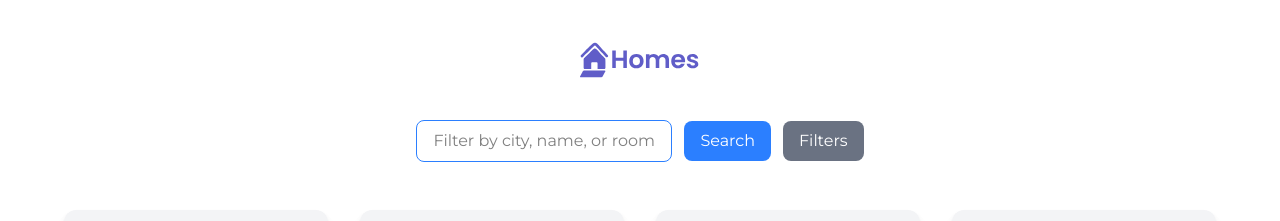
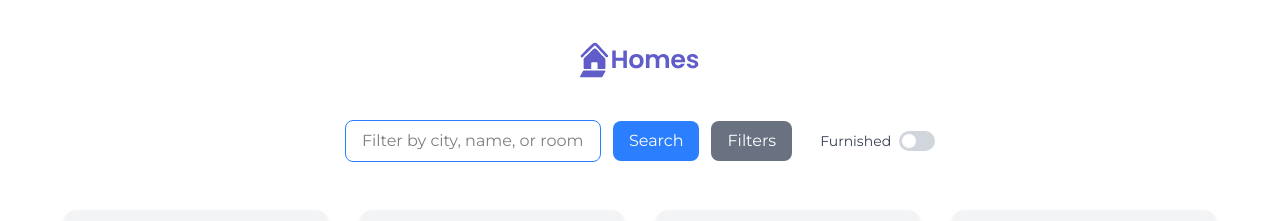
Before and after one commit to rohitroy-github/angular-app-homes, an Angular app: page / in a window 1280 px wide. Shown: the top 221 px of the page. Built offline with nearby package versions, Linux system fonts and the light colour scheme; data requests are answered from the project's data file.

Commit message:
add: toggle for furnished? [running]

```diff
--- a/db.json
+++ b/db.json
@@ -12,11 +12,8 @@
       "parking": true,
       "rent": "₹25,000/month",
       "roomType": "2 BHK",
-      "nearby": [
-        "Juhu Beach",
-        "Andheri Metro Station",
-        "Infinity Mall"
-      ]
+      "furnished": true,
+      "nearby": ["Juhu Beach", "Andheri Metro Station", "Infinity Mall"]
     },
     {
       "id": "1",
@@ -30,11 +27,9 @@
       "parking": false,
       "rent": "₹18,000/month",
       "roomType": "1 BHK",
-      "nearby": [
-        "Electronic City",
-        "Forum Mall",
-        "Silk Board Junction"
-      ]
+      "furnished": true,
+
+      "nearby": ["Electronic City", "Forum Mall", "Silk Board Junction"]
     },
     {
       "id": "2",
@@ -48,11 +43,9 @@
       "parking": false,
       "rent": "₹12,000/month",
       "roomType": "Studio Apartment",
-      "nearby": [
-        "Howrah Bridge",
-        "Park Street",
-        "Victoria Memorial"
-      ]
+      "furnished": true,
+
+      "nearby": ["Howrah Bridge", "Park Street", "Victoria Memorial"]
     },
     {
       "id": "3",
@@ -66,11 +59,9 @@
       "parking": true,
       "rent": "₹30,000/month",
       "roomType": "3 BHK",
-      "nearby": [
-        "Connaught Place",
-        "India Gate",
-        "Delhi Metro Station"
-      ]
+      "furnished": true,
+
+      "nearby": ["Connaught Place", "India Gate", "Delhi Metro Station"]
     },
     {
       "id": "4",
@@ -84,11 +75,9 @@
       "parking": true,
       "rent": "₹22,000/month",
       "roomType": "2 BHK",
-      "nearby": [
-        "Hinjewadi IT Park",
-        "Shivaji Nagar",
-        "Phoenix Mall"
-      ]
+      "furnished": true,
+
+      "nearby": ["Hinjewadi IT Park", "Shivaji Nagar", "Phoenix Mall"]
     },
     {
       "id": "5",
@@ -102,11 +91,9 @@
       "parking": true,
       "rent": "₹20,000/month",
       "roomType": "1 BHK",
-      "nearby": [
-        "Marina Beach",
-        "Guindy National Park",
-        "T Nagar Market"
-      ]
+      "furnished": true,
+
+      "nearby": ["Marina Beach", "Guindy National Park", "T Nagar Market"]
     },
     {
       "id": "6",
@@ -120,11 +107,9 @@
       "parking": true,
       "rent": "₹15,000/month",
       "roomType": "Studio Apartment",
-      "nearby": [
-        "Hitech City",
-        "Charminar",
-        "Inorbit Mall"
-      ]
+      "furnished": false,
+
+      "nearby": ["Hitech City", "Charminar", "Inorbit Mall"]
     },
     {
       "id": "7",
@@ -138,11 +123,9 @@
       "parking": false,
       "rent": "₹17,000/month",
       "roomType": "1 BHK",
-      "nearby": [
-        "Sabarmati Riverfront",
-        "Kankaria Lake",
-        "Ahmedabad One Mall"
-      ]
+      "furnished": false,
+
+      "nearby": ["Sabarmati Riverfront", "Kankaria Lake", "Ahmedabad One Mall"]
     },
     {
       "id": "8",
@@ -156,11 +139,9 @@
       "parking": true,
       "rent": "₹13,000/month",
       "roomType": "Studio Apartment",
-      "nearby": [
-        "Hawa Mahal",
-        "Amer Fort",
-        "Bapu Bazaar"
-      ]
+      "furnished": false,
+
+      "nearby": ["Hawa Mahal", "Amer Fort", "Bapu Bazaar"]
     },
     {
       "id": "9",
@@ -174,11 +155,9 @@
       "parking": true,
       "rent": "₹21,000/month",
       "roomType": "2 BHK",
-      "nearby": [
-        "Lulu Mall",
-        "Marine Drive",
-        "Fort Kochi"
-      ]
+      "furnished": false,
+
+      "nearby": ["Lulu Mall", "Marine Drive", "Fort Kochi"]
     },
     {
       "id": "10",
@@ -192,11 +171,9 @@
       "parking": true,
       "rent": "₹28,000/month",
       "roomType": "3 BHK",
-      "nearby": [
-        "Chandni Chowk",
-        "Red Fort",
-        "Delhi University Campus"
-      ]
+      "furnished": false,
+
+      "nearby": ["Chandni Chowk", "Red Fort", "Delhi University Campus"]
     },
     {
       "id": "11",
@@ -210,14 +187,12 @@
       "parking": true,
       "rent": "₹50,000/month",
       "roomType": "Luxury Villa",
-      "nearby": [
-        "Qutub Minar",
-        "Hauz Khas Village",
-        "Dilli Haat"
-      ]
+      "furnished": false,
+
+      "nearby": ["Qutub Minar", "Hauz Khas Village", "Dilli Haat"]
     },
     {
-      "id": "10",
+      "id": "12",
       "name": "Elite Towers",
       "city": "Delhi",
       "state": "Delhi",
@@ -228,11 +203,9 @@
       "parking": true,
       "rent": "₹35,000/month",
       "roomType": "4 BHK",
-      "nearby": [
-        "Delhi Haat",
-        "Lotus Temple",
-        "Akshardham Temple"
-      ]
+      "furnished": false,
+
+      "nearby": ["Delhi Haat", "Lotus Temple", "Akshardham Temple"]
     }
   ],
   "applications": [
--- a/src/app/details/details.component.ts
+++ b/src/app/details/details.component.ts
@@ -57,6 +57,12 @@ import { FormControl, FormGroup, ReactiveFormsModule } from "@angular/forms";
             🚗 Parking:
             <span class="font-semibold">{{
               housingLocation?.parking ? "Yes" : "No"
+            }}</span>
+          </li>
+          <li>
+            🚗 Furnished:
+            <span class="font-semibold">{{
+              housingLocation?.furnished ? "Yes" : "No"
             }}</span>
           </li>
           <li>
--- a/src/app/home/home.component.ts
+++ b/src/app/home/home.component.ts
@@ -5,11 +5,13 @@ import { HousingLocation } from "../housinglocation";
 import { HousingService } from "../housing.service";
 import { MatDialog } from "@angular/material/dialog";
 import { FilterDialogComponent } from "../filter-dialog/filter-dialog.component";
+import { FormsModule } from '@angular/forms';
+
 
 @Component({
   selector: "app-home",
   standalone: true,
-  imports: [CommonModule, HousingLocationComponent],
+  imports: [CommonModule, HousingLocationComponent, FormsModule],
   template: `
     <section class="flex flex-col items-center justify-center">
       <form
@@ -37,6 +39,27 @@ import { FilterDialogComponent } from "../filter-dialog/filter-dialog.component"
         >
           Filters
         </button>
+
+        <!-- Furnishing Type Toggle -->
+        <div class="flex items-center ml-4">
+          <span class="text-sm text-gray-700">Furnished</span>
+          <label class="relative inline-flex items-center cursor-pointer ml-2">
+            <input
+              type="checkbox"
+              [(ngModel)]="filters.furnished"
+              class="sr-only peer"
+              (change)="filterResults(filter.value, $event)"
+              name="furnished"
+            />
+            <div
+              class="w-9 h-5 bg-gray-300 peer-focus:ring-4 peer-focus:ring-blue-200 rounded-full peer
+               peer-checked:after:translate-x-4 peer-checked:after:border-white
+               peer-checked:bg-blue-600 after:content-[''] after:absolute after:top-0.5
+               after:left-[2px] after:bg-white after:border-gray-300 after:border
+               after:rounded-full after:h-4 after:w-4 after:transition-all"
+            ></div>
+          </label>
+        </div>
       </form>
     </section>
 
@@ -99,6 +122,7 @@ export class HomeComponent {
     minRent: null,
     maxRent: null,
     roomType: "",
+    furnished: false,
   };
 
   constructor() {
@@ -137,8 +161,8 @@ export class HomeComponent {
    */
   openFilterDialog() {
     const dialogRef = this.dialog.open(FilterDialogComponent, {
-      maxWidth: "90vw",  // Limits width to 90% of the viewport width
-      width: "400px",     // Default width, but not fixed
+      maxWidth: "90vw", // Limits width to 90% of the viewport width
+      width: "400px", // Default width, but not fixed
       data: { ...this.filters },
     });
 
@@ -172,7 +196,8 @@ export class HomeComponent {
         (!this.filters.minRent ||
           parseInt(location.rent.replace(/\D/g, "")) >= this.filters.minRent) &&
         (!this.filters.maxRent ||
-          parseInt(location.rent.replace(/\D/g, "")) <= this.filters.maxRent)
+          parseInt(location.rent.replace(/\D/g, "")) <= this.filters.maxRent) &&
+          (!this.filters.furnished || location.furnished)
     );
   }
 }
--- a/src/app/housinglocation.ts
+++ b/src/app/housinglocation.ts
@@ -9,6 +9,7 @@ export interface HousingLocation {
   availableUnits: number;
   wifi: boolean;
   laundry: boolean;
+  furnished: boolean;
   parking: boolean;
   rent: string;
   roomType: string;
```
